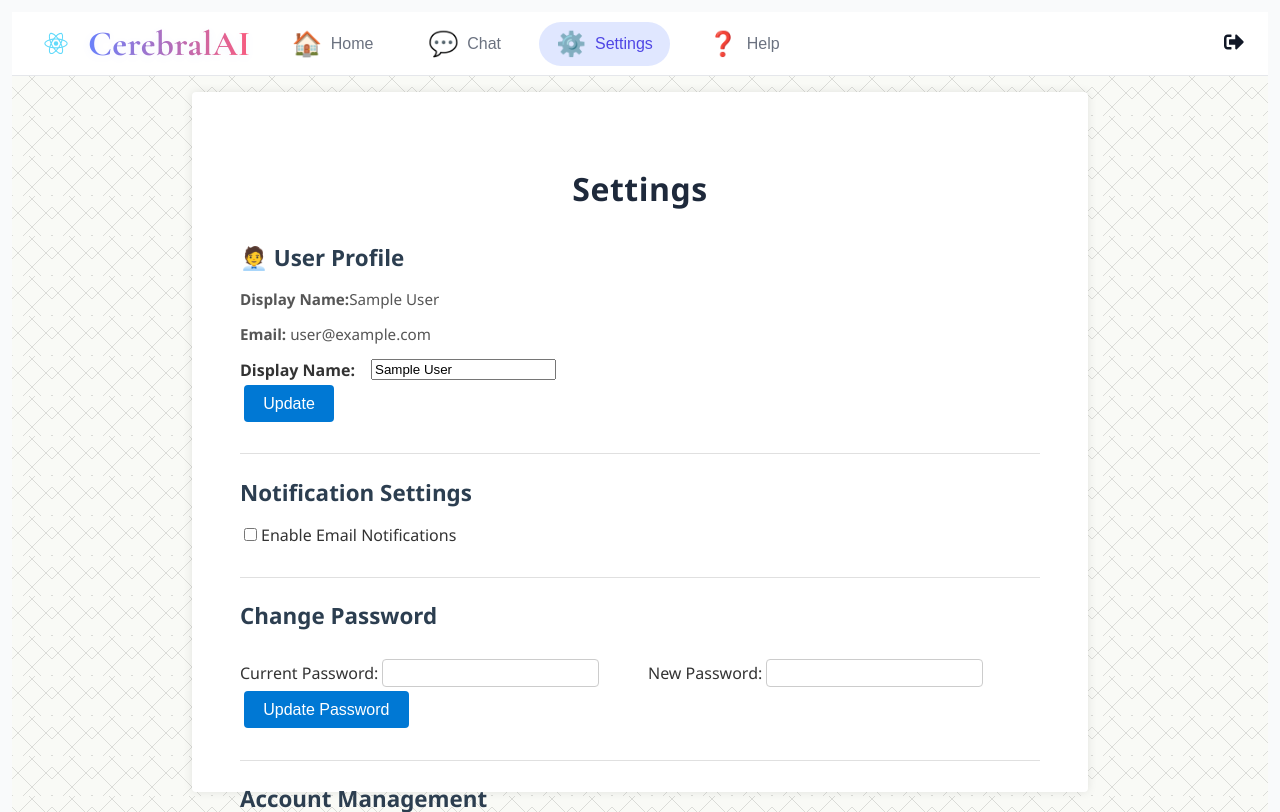
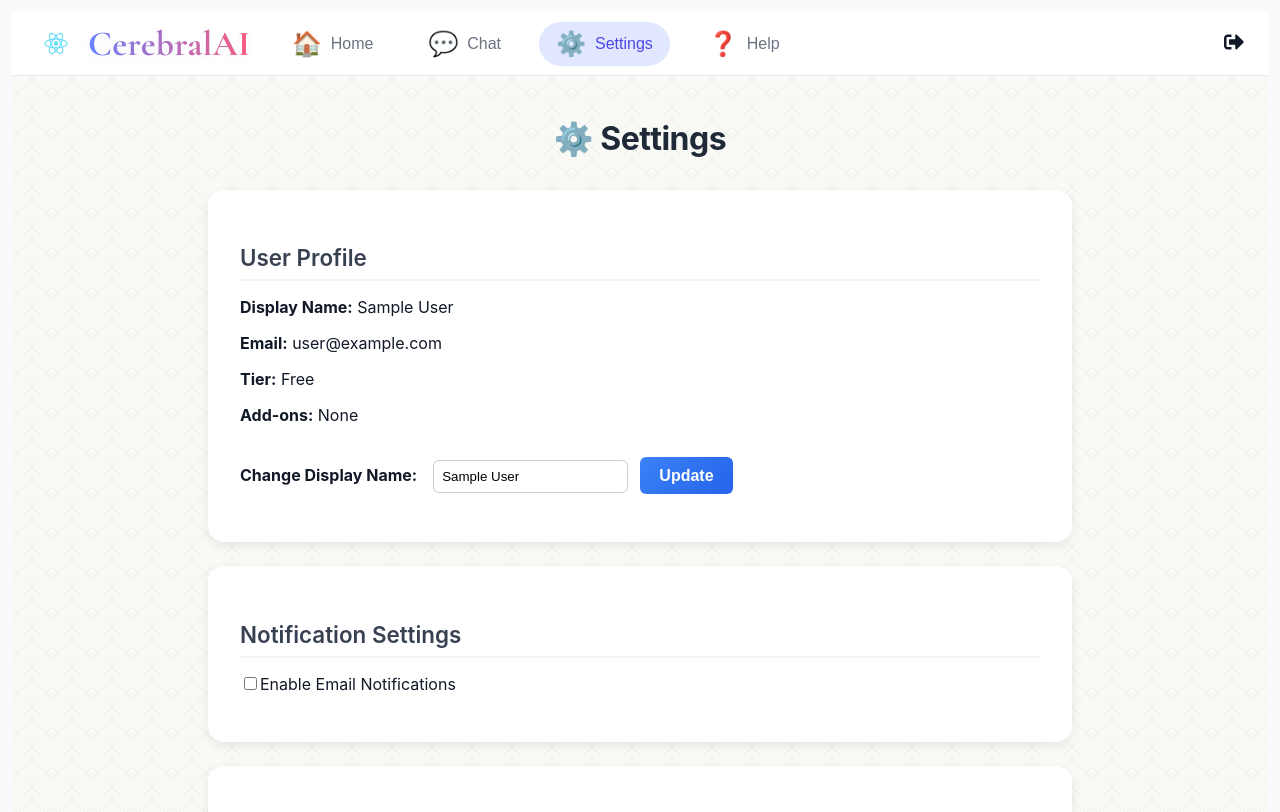
Before and after one commit to LDrysdale/ProvenanceAI, a React (Create React App) app in the folder frontend/provaifrontend/: page /settings in a window 1280 px wide. Built offline with nearby package versions, Linux system fonts and the light colour scheme; no server answers; the database is empty; sample sign-in values are in the browser's storage.

Commit message:
updated Settings/FAQs

```diff
--- a/frontend/provaifrontend/src/Help.css
+++ b/frontend/provaifrontend/src/Help.css
@@ -54,3 +54,17 @@
   margin-bottom: 2rem;
   letter-spacing: 0.5px;
 }
+
+/* White page container */
+.settings-document {
+  max-width: 1000px;        /* optional, prevents it from being too wide on large screens */
+  width: 50%;               /* middle half of the screen */
+  margin: 0 auto;           /* center horizontally */
+  min-height: 100vh;        /* full viewport height */
+  padding: 2rem;
+  background-color: #ffffff;
+  border-radius: 12px;
+  box-shadow: 0 8px 20px rgba(0,0,0,0.1);
+  display: flex;
+  flex-direction: column;
+}
--- a/frontend/provaifrontend/src/Settings.css
+++ b/frontend/provaifrontend/src/Settings.css
@@ -1,132 +1,108 @@
-/* src/Settings.css */
-
 .settings-page {
-  display: flex;
-  justify-content: center;
+  display: block; /* allow normal flow so cards stack */
   padding: 2rem;
   padding-top: 1rem;
-  background-color: #F9FAF6; /* off-white base */
+  background-color: #F9FAF6;
   background-image:
     repeating-linear-gradient(
       45deg,
-      rgba(0, 0, 0, 0.12),
-      rgba(0, 0, 0, 0.12) 1px,
+      rgba(0, 0, 0, 0.05),
+      rgba(0, 0, 0, 0.05) 1px,
       transparent 1px,
       transparent 20px
     ),
     repeating-linear-gradient(
       -45deg,
-      rgba(0, 0, 0, 0.12),
-      rgba(0, 0, 0, 0.12) 1px,
+      rgba(0, 0, 0, 0.05),
+      rgba(0, 0, 0, 0.05) 1px,
       transparent 1px,
       transparent 20px
     );
-  background-size: 40px 40px; /* spacing of the diagonal lines */
-  min-height: calc(100vh - 100px); /* adjust for TopOfPage height if needed */
+  background-size: 40px 40px;
+  min-height: calc(100vh - 100px);
+  overflow-y: auto;   /* enable vertical scrolling */
 }
 
-.settings-document {
-  background: white;
-  max-width: 800px;
-  width: 100%;
-  padding: 3rem;
-  box-shadow: 0 0 10px rgba(0, 0, 0, 0.1);
-  border-radius: 4px;
-  font-family: "Segoe UI", Tahoma, Geneva, Verdana, sans-serif;
+.settings-title {
+  font-size: 2rem;
+  font-weight: 700;
+  margin-bottom: 2rem;
+  color: #1f2937;
+  text-align: center;
+  letter-spacing: -0.5px;
 }
 
-/* Typography & section styling */
-.settings-document section {
-  margin-bottom: 1rem;
-  padding-bottom: 1rem;
-  border-bottom: 1px solid #e0e0e0;
+/* Section cards */
+.settings-section {
+  background: #fff;
+  border-radius: 16px;
+  padding: 2rem;
+  margin: 0 auto 1.5rem auto; /* center and add spacing */
+  width: 100%;
+  max-width: 800px;
+  box-shadow: 0 4px 12px rgba(0, 0, 0, 0.08);
+  transition: transform 0.2s ease, box-shadow 0.2s ease;
 }
 
-.settings-document h3 {
+.settings-section:hover {
+  transform: translateY(-3px);
+  box-shadow: 0 8px 20px rgba(0, 0, 0, 0.12);
+}
+
+/* Special styling for destructive section */
+.settings-section.danger {
+  border: 1px solid #fca5a5;
+  background: #fff5f5;
+}
+
+/* Section headings inside components */
+.settings-section h3 {
   font-size: 1.4rem;
   margin-bottom: 1rem;
-  color: #2c3e50;
+  color: #374151; /* neutral dark gray */
+  font-weight: 600;
+  border-bottom: 2px solid #f3f4f6;
+  padding-bottom: 0.5rem;
 }
 
-/* Labels and inputs */
-.settings-document label {
-  display: flex;
-  align-items: center;
-  margin-top: 0.75rem;
+/* Inputs */
+.settings-section input[type="text"],
+.settings-section input[type="password"],
+.settings-section input[type="email"] {
+  margin-left: 0.5rem;
+  padding: 0.5rem 0.75rem;
+  border: 1px solid #d1d5db;
+  border-radius: 8px;
   font-size: 1rem;
-  color: #333;
+  transition: border-color 0.2s ease, box-shadow 0.2s ease;
 }
 
-.settings-document input[type="text"],
-.settings-document input[type="password"],
-.settings-document input[type="email"],
-.settings-document input[type="checkbox"] {
-  margin-left: 0.25rem;
-  padding: 0.25rem 0.25rem;
-  border: 1px solid #ccc;
-  border-radius: 4px;
-  font-size: 1rem;
-}
-
-.settings-document input[type="checkbox"] {
-  margin-right: 0.25rem;
+.settings-section input:focus {
+  outline: none;
+  border-color: #3b82f6; /* blue highlight */
+  box-shadow: 0 0 0 3px rgba(59, 130, 246, 0.25);
 }
 
 /* Buttons */
-.settings-document button {
-  margin-top: 0.25rem;
-  margin-left: 0.25rem;
+.settings-section button {
+  margin-top: 0.75rem;
   padding: 0.6rem 1.2rem;
-  background-color: #0078d4;
+  background: linear-gradient(135deg, #3b82f6, #2563eb);
   color: white;
   border: none;
-  border-radius: 4px;
-  font-weight: 500;
+  border-radius: 10px;
+  font-weight: 600;
   font-size: 1rem;
   cursor: pointer;
-  transition: background-color 0.2s ease;
+  transition: transform 0.2s ease, box-shadow 0.2s ease;
 }
 
-.settings-document button:hover {
-  background-color: #005fa3;
+.settings-section button:hover {
+  transform: translateY(-2px);
+  box-shadow: 0 4px 12px rgba(59, 130, 246, 0.3);
 }
 
-/* Status messages */
-.settings-document p {
-  margin-top: 0.25rem;
-  font-size: 0.95rem;
-  color: #555;
+.settings-section button:active {
+  transform: translateY(0);
+  box-shadow: 0 2px 6px rgba(59, 130, 246, 0.2);
 }
-
-/* Confirmation warning (e.g., for account deletion) */
-.settings-document .warning {
-  color: #d93025;
-  font-weight: 500;
-  margin-top: 1rem;
-}
-
-.settings-document hr {
-  display: none;
-}
-
-
-.password-row {
-  display: flex;
-  gap: 1rem;
-  flex-wrap: wrap; /* allows wrapping on smaller screens */
-}
-
-.password-row label {
-  flex: 1;
-  min-width: 200px;
-}
-
-.settings-document p {
-  margin-top: 0.25rem;
-  font-size: 0.95rem;
-  color: #555;
-}
-
-.settings-document p:first-of-type {
-  margin-top: 0.5rem;
-}
--- a/frontend/provaifrontend/src/Settings.js
+++ b/frontend/provaifrontend/src/Settings.js
@@ -13,14 +13,21 @@ export default function Settings() {
       <TopOfPage title="Settings" />
 
       <main className="settings-page">
-        <div className="settings-document">
-          <h2>Settings</h2>
+        <h2 className="settings-title">⚙️ Settings</h2>
+
+        <div className="settings-section">
           <UserProfile />
-          <hr />
+        </div>
+
+        <div className="settings-section">
           <NotificationSettings />
-          <hr />
+        </div>
+
+        <div className="settings-section">
           <ChangePassword />
-          <hr />
+        </div>
+
+        <div className="settings-section danger">
           <AccountManagement />
         </div>
       </main>
--- a/frontend/provaifrontend/src/components/ChangePassword.js
+++ b/frontend/provaifrontend/src/components/ChangePassword.js
@@ -1,4 +1,3 @@
-// components/ChangePassword.js
 import React, { useState } from "react";
 import { auth } from "../firebase";
 import {
@@ -32,26 +31,48 @@ export default function ChangePassword() {
   return (
     <section>
       <h3>Change Password</h3>
-        <div className="password-row">
-        <label>
+
+      <div
+        className="password-row"
+        style={{ display: "flex", gap: "1.5rem", flexWrap: "wrap", marginBottom: "1rem" }}
+      >
+        <label style={{ display: "flex", flexDirection: "column" }}>
           Current Password:
           <input
             type="password"
             value={currentPassword}
             onChange={(e) => setCurrentPassword(e.target.value)}
+            style={{ marginTop: "0.5rem", padding: "0.5rem", borderRadius: "6px", border: "1px solid #ccc" }}
           />
         </label>
-        <label>
+
+        <label style={{ display: "flex", flexDirection: "column" }}>
           New Password:
           <input
             type="password"
             value={newPassword}
             onChange={(e) => setNewPassword(e.target.value)}
+            style={{ marginTop: "0.5rem", padding: "0.5rem", borderRadius: "6px", border: "1px solid #ccc" }}
           />
         </label>
       </div>
-      <button onClick={handleChange}>Update Password</button>
-      <p>{status}</p>
+
+      <button
+        onClick={handleChange}
+        style={{
+          marginTop: "1rem",
+          padding: "0.6rem 1.2rem",
+          backgroundColor: "#0078d4",
+          color: "white",
+          border: "none",
+          borderRadius: "6px",
+          cursor: "pointer",
+        }}
+      >
+        Update Password
+      </button>
+
+      <p style={{ marginTop: "0.5rem", color: "#555" }}>{status}</p>
     </section>
   );
 }
--- a/frontend/provaifrontend/src/components/UserProfile.js
+++ b/frontend/provaifrontend/src/components/UserProfile.js
@@ -1,4 +1,3 @@
-// components/UserProfile.js
 import React, { useEffect, useState } from "react";
 import { auth, db } from "../firebase";
 import { updateProfile } from "firebase/auth";
@@ -6,28 +5,52 @@ import { doc, updateDoc, getDoc } from "firebase/firestore";
 
 export default function UserProfile() {
   const user = auth.currentUser;
-  const [displayName, setDisplayName] = useState(user?.displayName || "");
-  const [newName, setNewName] = useState(displayName);
+  const [userData, setUserData] = useState(null);
+  const [newName, setNewName] = useState(user?.displayName || "");
   const [status, setStatus] = useState("");
 
   useEffect(() => {
     const loadUser = async () => {
-      const docRef = doc(db, "users", user.uid);
-      const docSnap = await getDoc(docRef);
-      if (docSnap.exists()) {
-        setDisplayName(docSnap.data().displayName || user.displayName);
+      if (!user) return;
+      try {
+        const docRef = doc(db, "users", user.uid);
+        const docSnap = await getDoc(docRef);
+
+        if (docSnap.exists()) {
+          const data = docSnap.data();
+          setUserData({
+            displayName: data.displayName || user.displayName || "",
+            tierName: data.tierName || "Free",
+            addons: data.addons || [],
+            email: user.email,
+          });
+          setNewName(data.displayName || user.displayName || "");
+        } else {
+          // fallback if no user doc
+          setUserData({
+            displayName: user.displayName || "",
+            tierName: "Free",
+            addons: [],
+            email: user.email,
+          });
+        }
+      } catch (err) {
+        console.error("Error loading user:", err);
       }
     };
+
     loadUser();
   }, [user]);
 
   const handleUpdate = async () => {
+    if (!user) return;
     try {
       await updateProfile(user, { displayName: newName });
       await updateDoc(doc(db, "users", user.uid), {
         displayName: newName,
       });
-      setDisplayName(newName);
+
+      setUserData((prev) => ({ ...prev, displayName: newName }));
       setStatus("Display name updated!");
     } catch (err) {
       console.error(err);
@@ -35,20 +58,48 @@ export default function UserProfile() {
     }
   };
 
+  if (!userData) {
+    return <p>Loading user info...</p>;
+  }
+
   return (
     <section>
-      <h3>🧑‍💼 User Profile</h3>
-      <p><strong>Display Name:</strong>{user.displayName || "Not set"}</p>
-      <p><strong>Email:</strong> {user.email}</p>
+      <h3>User Profile</h3>
+      <p><strong>Display Name:</strong> {userData.displayName || "Not set"}</p>
+      <p><strong>Email:</strong> {userData.email}</p>
+      <p><strong>Tier:</strong> {userData.tierName}</p>
+      <p>
+        <strong>Add-ons:</strong>{" "}
+        {userData.addons.length > 0 ? userData.addons.join(", ") : "None"}
+      </p>
+
       <label>
-        <strong>Display Name:</strong>
+        <strong>Change Display Name:</strong>
         <input
           value={newName}
           onChange={(e) => setNewName(e.target.value)}
-          style={{ marginLeft: "1rem" }}
+          style={{
+            marginLeft: "1rem",
+            marginTop: "0.5rem",
+            padding: "0.5rem",
+            borderRadius: "6px",
+            border: "1px solid #ccc",
+          }}
         />
       </label>
-      <button onClick={handleUpdate} style={{}}>
+      <button
+        onClick={handleUpdate}
+        style={{
+          marginLeft: "0.75rem",
+          marginTop: "1rem",
+          padding: "0.6rem 1.2rem",
+          backgroundColor: "#0078d4",
+          color: "white",
+          border: "none",
+          borderRadius: "6px",
+          cursor: "pointer",
+        }}
+      >
         Update
       </button>
       <p>{status}</p>
```
Also changed, not shown: frontend/provaifrontend/src/Help.js (+6 -42 lines), frontend/provaifrontend/src/faqs.json (added, +22 -0 lines). Lines whose indentation alone changed are shown as unchanged.
